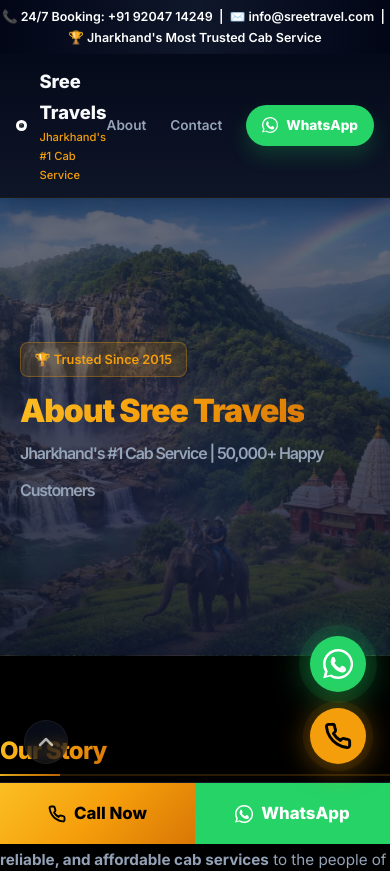
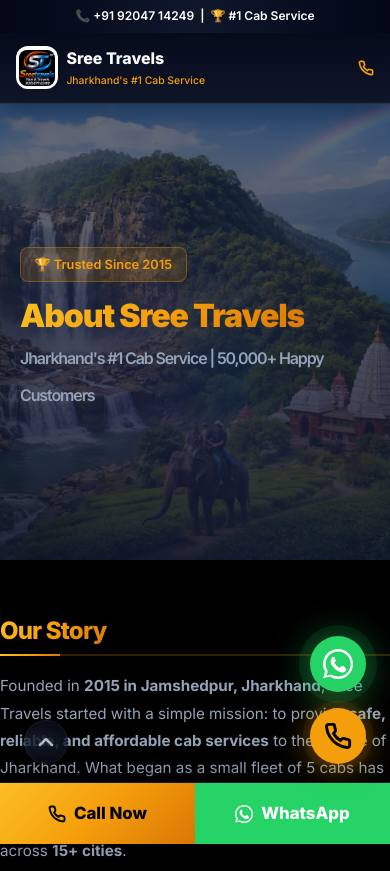
Before and after one commit to bssofttechsolution/sree-travels, a Next.js app: page /about in a window 390 px wide. Shown: the top 871 px of the page. Built offline with nearby package versions, Linux system fonts and the light colour scheme.

Commit message:
fix: comprehensive responsive design improvements for mobile screens

```diff
--- a/src/app/globals.css
+++ b/src/app/globals.css
@@ -106,11 +106,17 @@
 }
 
 .section-spacing {
-  padding: 5rem 0;
+  padding: 3.5rem 0;
   position: relative;
 }
 
 @media (min-width: 768px) {
+  .section-spacing {
+    padding: 5rem 0;
+  }
+}
+
+@media (min-width: 1024px) {
   .section-spacing {
     padding: 7rem 0;
   }
@@ -415,6 +421,24 @@
 @media (min-width: 768px) {
   .hero-section {
     padding: 4rem 0 5rem;
+  }
+}
+
+.hero-btn-group {
+  display: flex;
+  gap: 0.75rem;
+  flex-wrap: wrap;
+}
+
+.hero-btn-group a {
+  flex: 1 1 100%;
+  text-align: center;
+  justify-content: center;
+}
+
+@media (min-width: 600px) {
+  .hero-btn-group a {
+    flex: 0 1 auto;
   }
 }
 
@@ -2078,3 +2102,117 @@
   color: #000;
   border-color: var(--primary);
 }
+
+/* ============================================================
+   RESPONSIVE HEADER - MOBILE & DESKTOP
+   ============================================================ */
+
+.header-top-bar {
+  display: flex;
+  justify-content: center;
+  align-items: center;
+  padding: 0.4rem 1rem;
+  font-size: 0.8rem;
+}
+
+.topbar-mobile {
+  display: none;
+}
+
+@media (max-width: 767px) {
+  .topbar-full {
+    display: none;
+  }
+  .topbar-mobile {
+    display: inline-block;
+    font-size: 0.75rem;
+  }
+}
+
+.logo-area {
+  display: flex;
+  align-items: center;
+  gap: 0.75rem;
+}
+
+.logo-img-wrap {
+  display: flex;
+  align-items: center;
+  justify-content: center;
+  background: #fff;
+  border-radius: 12px;
+  padding: 0.2rem;
+}
+
+.logo-title {
+  font-size: 1.15rem;
+  font-weight: 800;
+  color: #f8fafc;
+}
+
+@media (max-width: 767px) {
+  .logo-area {
+    gap: 0.5rem;
+  }
+  .logo-img-wrap img {
+    width: 36px !important;
+    height: 36px !important;
+  }
+  .logo-title {
+    font-size: 1rem;
+  }
+  .logo-text p {
+    font-size: 0.65rem;
+  }
+}
+
+.header-nav {
+  display: flex;
+  align-items: center;
+  gap: 1.5rem;
+}
+
+.nav-link {
+  color: var(--text-secondary);
+  text-decoration: none;
+  font-size: 0.85rem;
+  font-weight: 600;
+  transition: color 0.2s ease;
+}
+
+.nav-link:hover {
+  color: var(--primary);
+}
+
+.header-actions {
+  display: flex;
+  align-items: center;
+  gap: 0.75rem;
+}
+
+.header-phone {
+  display: flex;
+  align-items: center;
+  gap: 0.4rem;
+  color: var(--primary);
+  font-weight: 700;
+  font-size: 0.95rem;
+  text-decoration: none;
+}
+
+.header-wa-btn {
+  padding: 0.55rem 1rem;
+  font-size: 0.85rem;
+}
+
+@media (max-width: 900px) {
+  .desktop-only {
+    display: none;
+  }
+  .phone-text {
+    display: none;
+  }
+  .header-wa-btn {
+    display: none;
+  }
+}
--- a/src/app/layout.tsx
+++ b/src/app/layout.tsx
@@ -225,31 +225,32 @@
         {/* Header */}
         <header className="site-header">
           <div className="header-top-bar">
-            📞 24/7 Booking: +91 92047 14249 &nbsp;|&nbsp; ✉️ info@sreetravel.com &nbsp;|&nbsp; 🏆 Jharkhand&apos;s Most Trusted Cab Service
+            <span className="topbar-full">📞 24/7 Booking: +91 92047 14249 &nbsp;|&nbsp; ✉️ info@sreetravel.com &nbsp;|&nbsp; 🏆 Jharkhand&apos;s Most Trusted Cab Service</span>
+            <span className="topbar-mobile">📞 +91 92047 14249 &nbsp;|&nbsp; 🏆 #1 Cab Service</span>
           </div>
           <div className="header-main">
             <a href="/" className="logo-area" style={{ textDecoration: 'none' }}>
-              <div style={{ display: 'flex', alignItems: 'center', justifyContent: 'center', background: '#fff', borderRadius: '12px', padding: '0.2rem' }}>
-                <Image src="/logo.webp" alt="Sree Travels Logo" width={48} height={48} style={{ borderRadius: '8px' }} />
+              <div className="logo-img-wrap">
+                <Image src="/logo.webp" alt="Sree Travels Logo" width={44} height={44} style={{ borderRadius: '8px' }} />
               </div>
               <div className="logo-text">
-                <div style={{ fontSize: '1.15rem', fontWeight: 800, color: '#f8fafc' }}>Sree Travels</div>
+                <div className="logo-title">Sree Travels</div>
                 <p>Jharkhand&apos;s #1 Cab Service</p>
               </div>
             </a>
-            <nav style={{ display: 'flex', alignItems: 'center', gap: '1.5rem' }}>
-              <a href="/about" style={{ color: 'var(--text-secondary)', textDecoration: 'none', fontSize: '0.85rem', fontWeight: 600, transition: 'color 0.2s ease' }}>About</a>
-              <a href="/contact" style={{ color: 'var(--text-secondary)', textDecoration: 'none', fontSize: '0.85rem', fontWeight: 600, transition: 'color 0.2s ease' }}>Contact</a>
+            <nav className="header-nav">
+              <a href="/about" className="nav-link desktop-only">About</a>
+              <a href="/contact" className="nav-link desktop-only">Contact</a>
               <div className="header-actions">
                 <a href="tel:+919204714249" className="header-phone">
-                  <svg xmlns="http://www.w3.org/2000/svg" width="16" height="16" viewBox="0 0 24 24" fill="none" stroke="currentColor" strokeWidth="2.5" strokeLinecap="round" strokeLinejoin="round"><path d="M22 16.92v3a2 2 0 0 1-2.18 2 19.79 19.79 0 0 1-8.63-3.07 19.5 19.5 0 0 1-6-6 19.79 19.79 0 0 1-3.07-8.67A2 2 0 0 1 4.11 2h3a2 2 0 0 1 2 1.72 12.84 12.84 0 0 0 .7 2.81 2 2 0 0 1-.45 2.11L8.09 9.91a16 16 0 0 0 6 6l1.27-1.27a2 2 0 0 1 2.11-.45 12.84 12.84 0 0 0 2.81.7A2 2 0 0 1 22 16.92z"></path></svg> +91 92047 14249
+                  <svg xmlns="http://www.w3.org/2000/svg" width="16" height="16" viewBox="0 0 24 24" fill="none" stroke="currentColor" strokeWidth="2.5" strokeLinecap="round" strokeLinejoin="round"><path d="M22 16.92v3a2 2 0 0 1-2.18 2 19.79 19.79 0 0 1-8.63-3.07 19.5 19.5 0 0 1-6-6 19.79 19.79 0 0 1-3.07-8.67A2 2 0 0 1 4.11 2h3a2 2 0 0 1 2 1.72 12.84 12.84 0 0 0 .7 2.81 2 2 0 0 1-.45 2.11L8.09 9.91a16 16 0 0 0 6 6l1.27-1.27a2 2 0 0 1 2.11-.45 12.84 12.84 0 0 0 2.81.7A2 2 0 0 1 22 16.92z"></path></svg>
+                  <span className="phone-text">+91 92047 14249</span>
                 </a>
                 <a
                   href="https://wa.me/919204714249?text=Hi%20Sree%20Travels%2C%20I%20want%20to%20book%20a%20cab"
                   target="_blank"
                   rel="noopener noreferrer"
-                  className="btn-whatsapp"
-                  style={{ padding: '0.55rem 1rem', fontSize: '0.85rem' }}
+                  className="btn-whatsapp header-wa-btn"
                 >
                   <svg xmlns="http://www.w3.org/2000/svg" width="16" height="16" viewBox="0 0 24 24" fill="currentColor"><path d="M12.031 0C5.398 0 0 5.398 0 12.031c0 2.12.553 4.195 1.603 6.012L.15 23.361l5.46-1.431A12.008 12.008 0 0012.03 24c6.633 0 12.031-5.398 12.031-12.031S18.664 0 12.031 0zm0 22.012c-1.782 0-3.528-.482-5.06-1.39l-.364-.217-3.766.986.995-3.666-.237-.378a10.021 10.021 0 01-1.536-5.316c0-5.541 4.512-10.053 10.053-10.053 5.54 0 10.051 4.511 10.051 10.053 0 5.541-4.51 10.05-10.05 10.05zm5.518-7.534c-.302-.152-1.793-.886-2.072-.988-.28-.101-.484-.152-.686.151-.202.302-.784.988-.962 1.19-.178.201-.357.227-.659.075-1.921-.973-3.3-2.617-3.87-3.593-.19-.323-.021-.497.132-.647.137-.137.302-.354.453-.53.151-.178.201-.303.302-.505.101-.203.05-.38-.026-.53s-.686-1.65-.939-2.261c-.247-.59-.497-.509-.686-.518-.178-.01-.382-.01-.584-.01-.202 0-.53.076-.808.38C6.915 8.1 6.132 8.834 6.132 10.323c0 1.49 1.159 2.932 1.32 3.146.161.215 2.144 3.275 5.19 4.516.726.297 1.291.473 1.733.606.727.23 1.385.198 1.905.12.58-.086 1.793-.732 2.045-1.442.251-.708.251-1.314.177-1.44-.075-.13-.279-.204-.582-.355z"/></svg> WhatsApp
                 </a>
--- a/src/app/page.tsx
+++ b/src/app/page.tsx
@@ -52,11 +52,11 @@
               Reliable AC cabs with professional drivers for local travel, outstation trips, airport transfers, and corporate needs.
               Serving Jamshedpur, Ranchi, Dhanbad, Bokaro & more.
             </p>
-            <div style={{ display: 'flex', gap: '0.75rem', flexWrap: 'wrap' }}>
-              <a href="tel:+919204714249" className="btn-primary" style={{ fontSize: '1rem', padding: '0.85rem 1.75rem' }}>
+            <div className="hero-btn-group">
+              <a href="tel:+919204714249" className="btn-primary" style={{ fontSize: '1rem', padding: '0.85rem 1.75rem', display: 'flex' }}>
                 📞 Call Now: +91 92047 14249
               </a>
-              <a href="https://wa.me/919204714249?text=Hi%20Sree%20Travels%2C%20I%20want%20to%20book%20a%20cab" target="_blank" rel="noopener noreferrer" className="btn-whatsapp pulse-animation" style={{ fontSize: '1rem', padding: '0.85rem 1.75rem' }}>
+              <a href="https://wa.me/919204714249?text=Hi%20Sree%20Travels%2C%20I%20want%20to%20book%20a%20cab" target="_blank" rel="noopener noreferrer" className="btn-whatsapp pulse-animation" style={{ fontSize: '1rem', padding: '0.85rem 1.75rem', display: 'flex' }}>
                 💬 Book on WhatsApp
               </a>
             </div>
```
